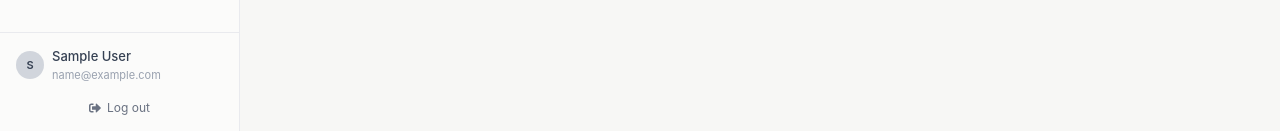
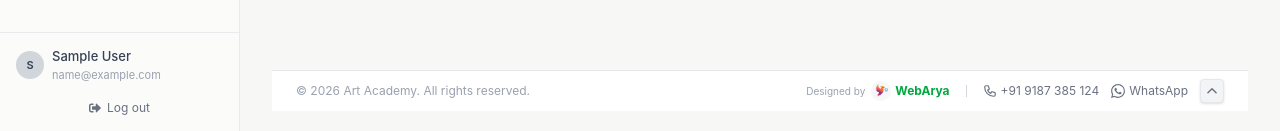
Before and after one commit to dev-webarya/jj--art-cademy-admin-panel-v1, a React (Vite) app: page /dashboard in a window 1280 px wide. Shown: the part 669-800 px from the top of the page. Built offline with nearby package versions, Linux system fonts and the light colour scheme; no server answers; sample sign-in values are in the browser's storage.

Commit message:
feat: add initial admin panel layout featuring a theme toggle and a comprehensive footer component.

```diff
--- a/src/components/layout/AdminLayout.jsx
+++ b/src/components/layout/AdminLayout.jsx
@@ -2,6 +2,7 @@ import { useState } from 'react';
 import { Outlet } from 'react-router-dom';
 import { FaBars, FaSun, FaMoon } from 'react-icons/fa';
 import Sidebar from './Sidebar';
+import Footer from './Footer';
 import { useTheme } from '../../context/ThemeContext';
 
 const AdminLayout = () => {
@@ -40,8 +41,9 @@ const AdminLayout = () => {
                 </header>
 
                 {/* Page Content */}
-                <main className="flex-1 overflow-y-auto px-6 py-5 lg:px-8">
+                <main className="flex-1 overflow-y-auto px-6 py-5 lg:px-8 flex flex-col">
                     <Outlet />
+                    <Footer />
                 </main>
             </div>
         </div>
--- /dev/null
+++ b/src/components/layout/Footer.jsx
@@ -0,0 +1,85 @@
+
+import React from 'react';
+
+const Footer = () => {
+  const currentYear = new Date().getFullYear();
+
+  return (
+    <div className="border-t border-gray-200 dark:border-gray-700 bg-white dark:bg-[#191919] mt-auto">
+      <div className="w-full px-4 md:px-6 py-2 flex flex-col md:flex-row items-center justify-between gap-2 md:gap-4">
+
+        {/* Left Side: Copyright */}
+        <div className="text-center md:text-left order-2 md:order-1">
+          <p className="text-gray-400 text-[10px] sm:text-xs">
+            © {currentYear} Art Academy. All rights reserved.
+          </p>
+        </div>
+
+        {/* Right Side: Credits & Links */}
+        <div className="flex items-center gap-3 sm:gap-4 order-1 md:order-2">
+          {/* WebArya */}
+          <div className="flex items-center gap-1.5">
+            <span className="text-gray-400 dark:text-gray-500 text-[10px] hidden sm:inline">Designed by</span>
+            <a
+              href="https://webarya.com"
+              target="_blank"
+              rel="noopener noreferrer"
+              className="flex items-center gap-1 group"
+              title="Designed & Developed by WebArya"
+            >
+              <img
+                src="/WebAryaLogo.jpeg"
+                alt="WebArya"
+                className="h-4 w-4 sm:h-5 sm:w-5 rounded-full object-cover group-hover:scale-110 transition-transform duration-300"
+              />
+              <span className="text-green-600 dark:text-green-500 font-bold text-[10px] sm:text-xs group-hover:text-green-500 transition-colors duration-300">WebArya</span>
+            </a>
+          </div>
+
+          <div className="h-3 w-px bg-gray-300 dark:bg-gray-700 hidden sm:block"></div>
+
+          {/* Contact Links */}
+          <div className="flex items-center gap-3">
+            <a
+              href="tel:+919187385124"
+              className="flex items-center gap-1 text-gray-500 dark:text-gray-400 hover:text-green-600 dark:hover:text-green-500 transition-colors duration-300"
+              title="Call Us"
+            >
+              <svg className="w-3.5 h-3.5" fill="none" stroke="currentColor" viewBox="0 0 24 24" strokeWidth="2">
+                <path strokeLinecap="round" strokeLinejoin="round" d="M3 5a2 2 0 012-2h3.28a1 1 0 01.948.684l1.498 4.493a1 1 0 01-.502 1.21l-2.257 1.13a11.042 11.042 0 005.516 5.516l1.13-2.257a1 1 0 011.21-.502l4.493 1.498a1 1 0 01.684.949V19a2 2 0 01-2 2h-1C9.716 21 3 14.284 3 6V5z" />
+              </svg>
+              <span className="text-[10px] sm:text-xs hidden sm:inline">+91 9187 385 124</span>
+            </a>
+
+            <a
+              href="https://wa.me/919187385124"
+              target="_blank"
+              rel="noopener noreferrer"
+              className="flex items-center gap-1 text-gray-500 dark:text-gray-400 hover:text-green-600 dark:hover:text-green-500 transition-colors duration-300"
+              title="Chat on WhatsApp"
+            >
+              <svg className="w-3.5 h-3.5" fill="currentColor" viewBox="0 0 24 24">
+                <path d="M17.472 14.382c-.297-.149-1.758-.867-2.03-.967-.273-.099-.471-.148-.67.15-.197.297-.767.966-.94 1.164-.173.199-.347.223-.644.075-.297-.15-1.255-.463-2.39-1.475-.883-.788-1.48-1.761-1.653-2.059-.173-.297-.018-.458.13-.606.134-.133.298-.347.446-.52.149-.174.198-.298.298-.497.099-.198.05-.371-.025-.52-.075-.149-.669-1.612-.916-2.207-.242-.579-.487-.5-.669-.51-.173-.008-.371-.01-.57-.01-.198 0-.52.074-.792.372-.272.297-1.04 1.016-1.04 2.479 0 1.462 1.065 2.875 1.213 3.074.149.198 2.096 3.2 5.077 4.487.709.306 1.262.489 1.694.625.712.227 1.36.195 1.871.118.571-.085 1.758-.719 2.006-1.413.248-.694.248-1.289.173-1.413-.074-.124-.272-.198-.57-.347m-5.421 7.403h-.004a9.87 9.87 0 01-5.031-1.378l-.361-.214-3.741.982.998-3.648-.235-.374a9.86 9.86 0 01-1.51-5.26c.001-5.45 4.436-9.884 9.888-9.884 2.64 0 5.122 1.03 6.988 2.898a9.825 9.825 0 012.893 6.994c-.003 5.45-4.437 9.884-9.885 9.884m8.413-18.297A11.815 11.815 0 0012.05 0C5.495 0 .16 5.335.157 11.892c0 2.096.547 4.142 1.588 5.945L.057 24l6.305-1.654a11.882 11.882 0 005.683 1.448h.005c6.554 0 11.89-5.335 11.893-11.893a11.821 11.821 0 00-3.48-8.413z" />
+              </svg>
+              <span className="text-[10px] sm:text-xs hidden sm:inline">WhatsApp</span>
+            </a>
+
+            {/* Scroll to Top Button */}
+            <button
+              onClick={() => window.scrollTo({ top: 0, behavior: 'smooth' })}
+              className="w-6 h-6 bg-gray-100 dark:bg-gray-800 hover:bg-gray-200 dark:hover:bg-gray-700 text-gray-500 dark:text-gray-400 rounded flex items-center justify-center transition-all duration-300 shadow-sm border border-gray-200 dark:border-gray-700"
+              title="Back to top"
+              aria-label="Scroll to top"
+            >
+              <svg className="w-3.5 h-3.5" fill="none" stroke="currentColor" viewBox="0 0 24 24" strokeWidth="2.5">
+                <path strokeLinecap="round" strokeLinejoin="round" d="M5 15l7-7 7 7" />
+              </svg>
+            </button>
+          </div>
+        </div>
+      </div>
+    </div>
+  );
+};
+
+export default Footer;
```
Also changed, not shown: public/WebAryaLogo.jpeg (added).
